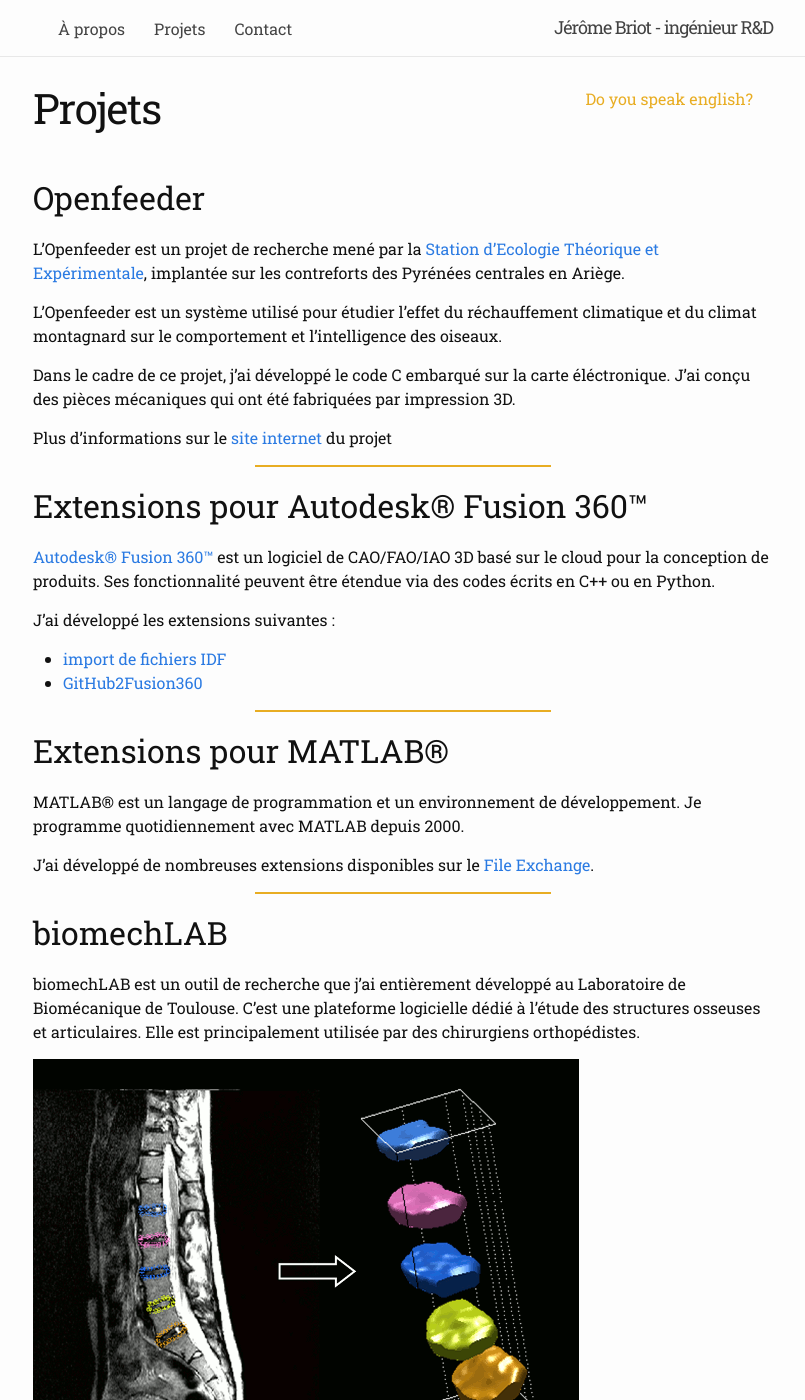
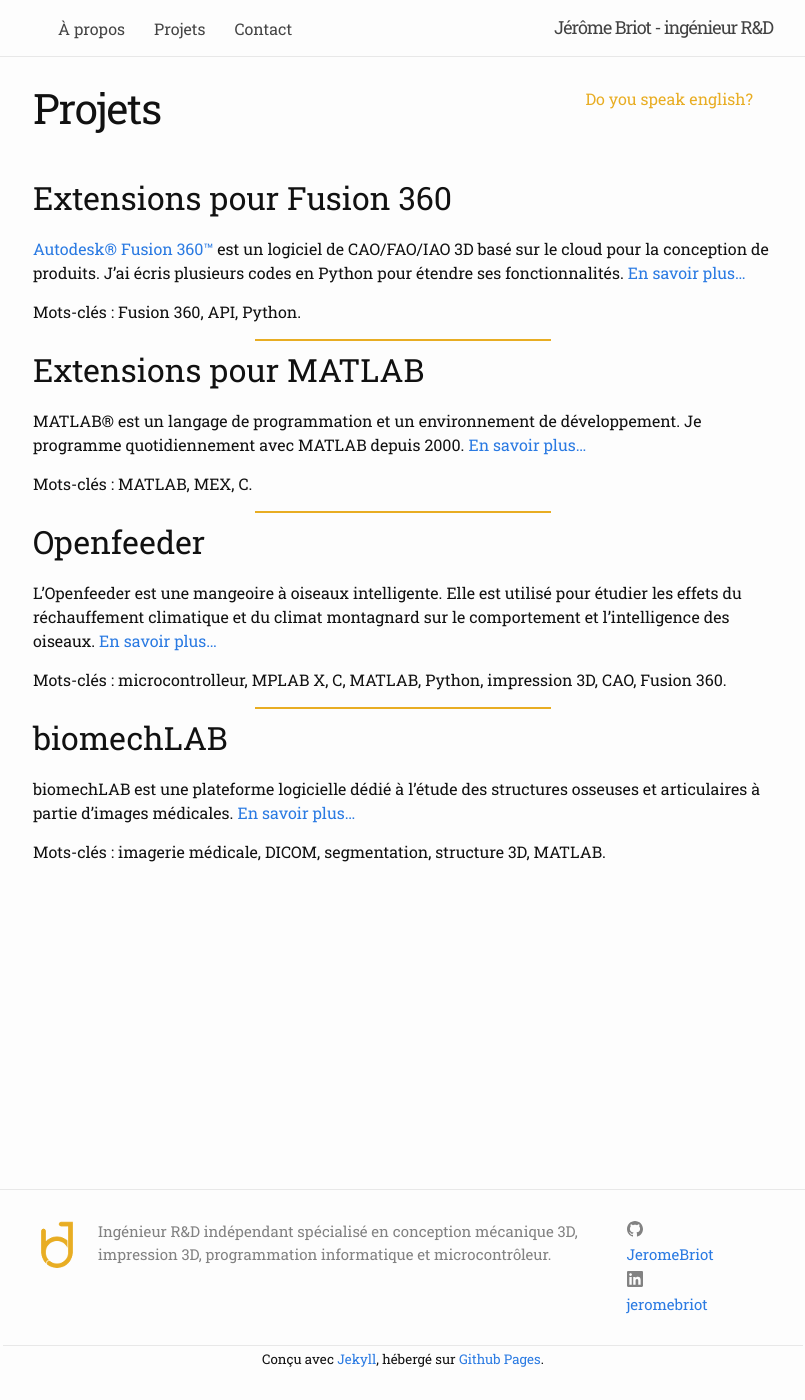
Before and after one commit to JeromeBriot/jeromebriot.github.io, a Jekyll site: the page built from projets.md, in a window 1280 px wide and 1400 px high. Shown: the whole window, without its empty margins (237-1042 px from the left). Built offline with Jekyll 4.4.1, drawn with Linux system fonts in a browser that asks for light colours; some of the changed text lies outside the part shown.

```diff
--- a/projets.md
+++ b/projets.md
@@ -7,50 +7,32 @@ ref: projects
 lang: fr
 ---
 
+## Extensions pour Fusion 360
+
+[Autodesk&reg; Fusion 360&trade;](https://www.autodesk.com/products/fusion-360/overview){:target="_blank"} est un logiciel de CAO/FAO/IAO 3D basé sur le cloud pour la conception de produits. J'ai écris plusieurs codes en Python pour étendre ses fonctionnalités. [En savoir plus…]({{ "/fr/projets/fusion360" | relative_url }})
+
+Mots-clés&nbsp;: Fusion 360, API, Python.
+
+<div style="width: 40%;margin-left: auto;margin-right: auto; padding-bottom: 5px"><hr style="border:0; border:1px solid #E8AD23;"></div>
+
+## Extensions pour MATLAB
+
+MATLAB&reg; est un langage de programmation et un environnement de développement. Je programme quotidiennement avec MATLAB depuis 2000. [En savoir plus…]({{ "/fr/projets/matlab" | relative_url }})
+
+Mots-clés&nbsp;: MATLAB, MEX, C.
+
+<div style="width: 40%;margin-left: auto;margin-right: auto; padding-bottom: 5px"><hr style="border:0; border:1px solid #E8AD23;"></div>
+
 ## Openfeeder
 
-L'Openfeeder est un projet de recherche mené par la [Station d’Ecologie Théorique et Expérimentale](http://www.ecoex-moulis.cnrs.fr/){:target="_blank"}, implantée sur les contreforts des Pyrénées centrales en Ariège.
+L'Openfeeder est une mangeoire à oiseaux intelligente. Elle est utilisé pour étudier les effets du réchauffement climatique et du climat montagnard sur le comportement et l’intelligence des oiseaux. [En savoir plus…]({{ "/fr/projets/openfeeder" | relative_url }})
 
-L'Openfeeder est un système utilisé pour étudier l’effet du réchauffement climatique et du climat montagnard sur le  comportement et l’intelligence des oiseaux.
+Mots-clés&nbsp;: microcontrolleur, MPLAB X, C, MATLAB, Python, impression 3D, CAO, Fusion 360.
 
-Dans le cadre de ce projet, j'ai développé le code C embarqué sur la carte éléctronique. J'ai conçu des pièces mécaniques qui ont été fabriquées par impression 3D.
-
-Plus d'informations sur le [site internet](https://openfeeder.github.io/){:target="_blank"} du projet
-
-<div style="width: 40%;margin-left: auto;margin-right: auto; padding-bottom: 15px"><hr style="border:0; border:1px solid #E8AD23;"></div>
-
-## Extensions pour Autodesk&reg; Fusion 360&trade;
-
-[Autodesk&reg; Fusion 360&trade;](https://www.autodesk.com/products/fusion-360/overview){:target="_blank"} est un logiciel de CAO/FAO/IAO 3D basé sur le cloud pour la conception de produits. Ses fonctionnalité peuvent être étendue via des codes écrits en C++ ou en Python.
-
-J'ai développé les extensions suivantes&nbsp;:
-* [import de fichiers IDF](https://apps.autodesk.com/FUSION/fr/Detail/Index?id=3201819144576582682&appLang=en&os=Win64){:target="_blank"}
-* [GitHub2Fusion360](https://apps.autodesk.com/FUSION/fr/Detail/Index?id=789800822168335025&appLang=en&os=Win64){:target="_blank"}
-
-<div style="width: 40%;margin-left: auto;margin-right: auto; padding-bottom: 15px"><hr style="border:0; border:1px solid #E8AD23;"></div>
-
-## Extensions pour MATLAB&reg;
-
-MATLAB&reg; est un langage de programmation et un environnement de développement. Je programme quotidiennement avec MATLAB depuis 2000.
-
-J'ai développé de nombreuses extensions disponibles sur le [File Exchange](https://fr.mathworks.com/matlabcentral/profile/authors/492531-jerome-briot?utf8=%E2%9C%93&detail2=&detail=fileexchange){:target="_blank"}.
-
-<div style="width: 40%;margin-left: auto;margin-right: auto; padding-bottom: 15px"><hr style="border:0; border:1px solid #E8AD23;"></div>
+<div style="width: 40%;margin-left: auto;margin-right: auto; padding-bottom: 5px"><hr style="border:0; border:1px solid #E8AD23;"></div>
 
 ## biomechLAB
 
-biomechLAB est un outil de recherche que j'ai entièrement développé au Laboratoire de Biomécanique de Toulouse. C'est une plateforme logicielle dédié à l'étude des structures osseuses et articulaires. Elle est principalement utilisée par des chirurgiens orthopédistes.
+biomechLAB est une plateforme logicielle dédié à l'étude des structures osseuses et articulaires à partie d'images médicales. [En savoir plus…]({{ "/fr/projets/biomechlab" | relative_url }})
 
-![biomechLAB]({{ "/assets/images/biomechlab.png" | relative_url }})
-
-L'outil permet&nbsp;:
-* de lire des images au standard DICOM
-* de segmenter les images
-* de reconstruire les structures en 3D
-* de quantifier des volumes, des déformations et d'autres paramètres spatiaux
-* de générer des fichiers pour imprimante 3D
-* de s'interfacer avec des logiciels de calcul éléments finis.
-
-biomechLAB est codé en MATLAB&reg;, sans aucune toolbox externe.
-
-biomechLAB est utilisé à l'Hôpital des Enfants de Toulouse pour une étude sur le long terme d'enfant scoliotique. Quelques articles scientifiques publiés&nbsp;: [doi&nbsp;: 10.1016/j.mri.2006.09.007](https://doi.org/10.1016/j.mri.2006.09.007){:target="_blank"}, [10.1097/BRS.0b013e318074d69f](https://doi.org/10.1097/BRS.0b013e318074d69f){:target="_blank"}, [10.1016/j.clinbiomech.2008.09.002](https://doi.org/10.1016/j.clinbiomech.2008.09.002){:target="_blank"}, [10.1007/s00586-015-3875-4](https://link.springer.com/article/10.1007%2Fs00586-015-3875-4){:target="_blank"}.
+Mots-clés&nbsp;: imagerie médicale, DICOM, segmentation, structure 3D, MATLAB.
```
Also changed, not shown: biomechlab.md (added, +23 -0 lines), biomechlab_fr.md (added, +23 -0 lines), fusion360.md (added, +13 -0 lines), fusion360_fr.md (added, +13 -0 lines), matlab.md (added, +9 -0 lines), matlab_fr.md (added, +11 -0 lines), openfeeder.md (added, +15 -0 lines), openfeeder_fr.md (added, +15 -0 lines), projects.md (+20 -37 lines).
